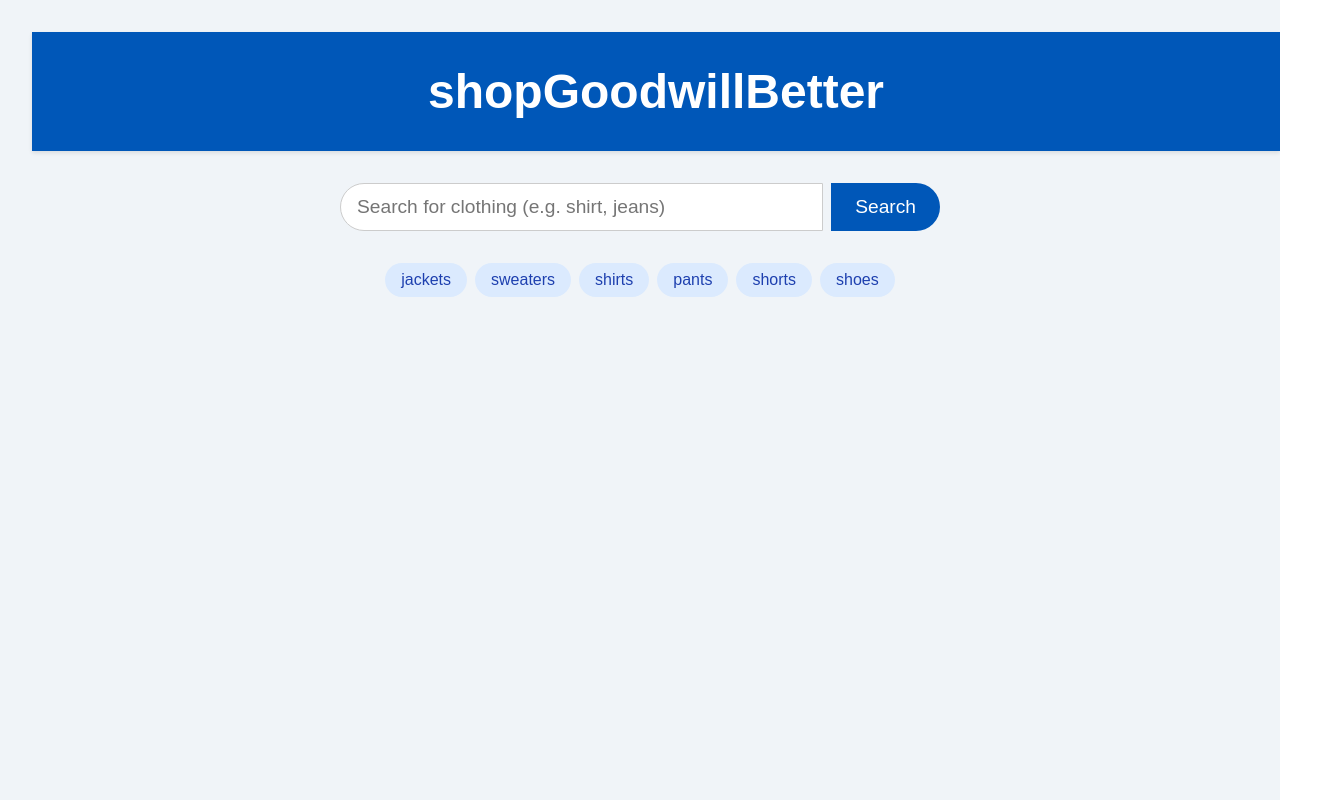
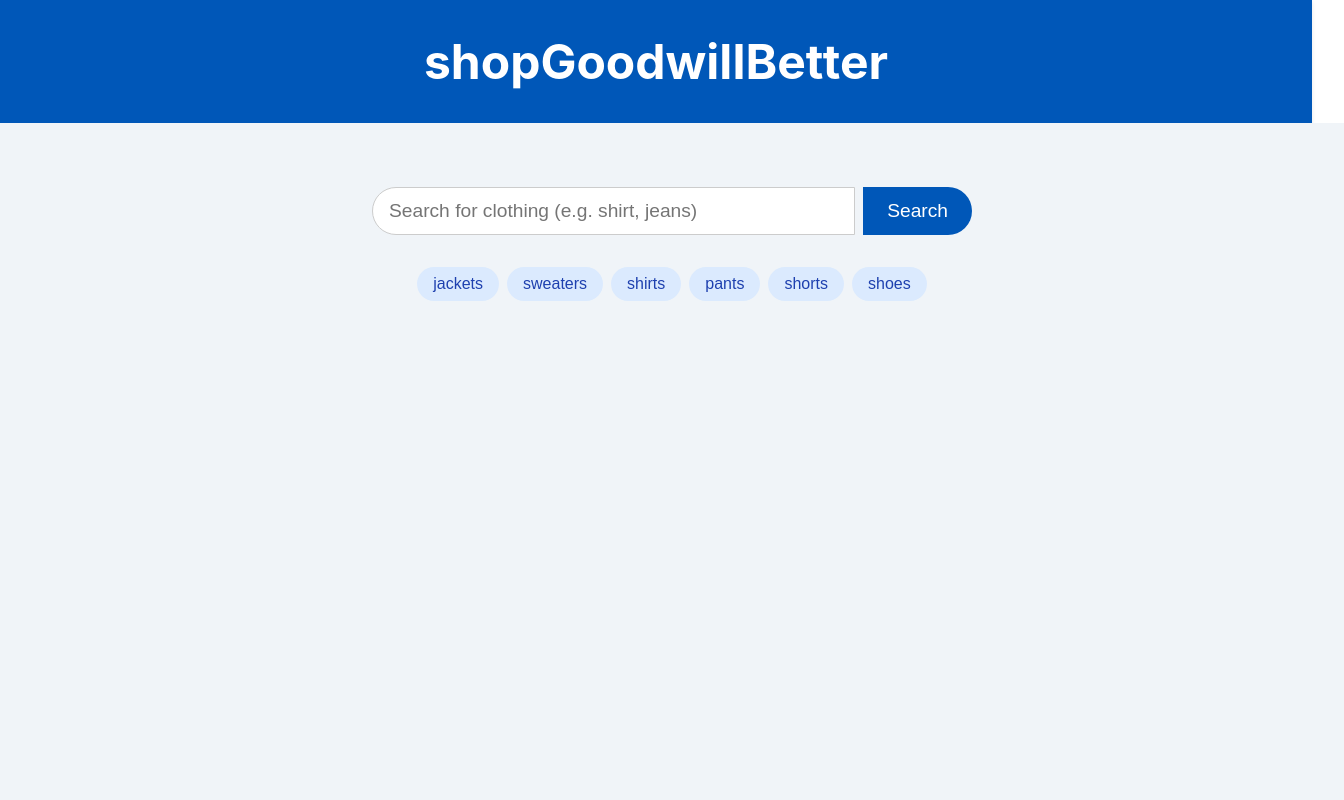
Before and after one commit to EthanMunoz03/ShoppingGoodwill, a React (Create React App) app in the folder frontend/: page / in a window 1280 px wide. Shown: the top 800 px of the page, 1344 px wide, since content can reach past the window. Built offline with nearby package versions, Linux system fonts and the light colour scheme.

Commit message:
even better ui

```diff
--- a/frontend/src/App.css
+++ b/frontend/src/App.css
@@ -1,6 +1,7 @@
 /* General layout */
 .page-container {
-  max-width: 100%;
+  width: 100vw;
+  /* max-width: 100%; */
   margin: 0 auto;
   padding: 2rem;
   font-family: Arial, sans-serif;
@@ -11,9 +12,9 @@
 
 /* Header */
 .page-header {
+  width: 100vw;
   background-color: #0057B8;
   /* Goodwill blue */
-  width: 100%;
   padding: 2rem 1rem;
   text-align: center;
   color: white;
--- a/frontend/src/App.js
+++ b/frontend/src/App.js
@@ -26,11 +26,12 @@
   };
 
   return (
+    <div>
+      <div className="page-header">
+        <h1 className="header-title">shopGoodwillBetter</h1>
+      </div>
+
       <div className="page-container">
-      <header className="page-header">
-        <h1 className="header-title">shopGoodwillBetter</h1>
-      </header>
-
         <main className="main-content">
           <div className="search-container">
             <div className="search-box">
@@ -88,5 +89,6 @@
           </div>
         </main>
       </div>
+    </div>
   );
 }
```
Lines whose indentation alone changed are shown as unchanged.
